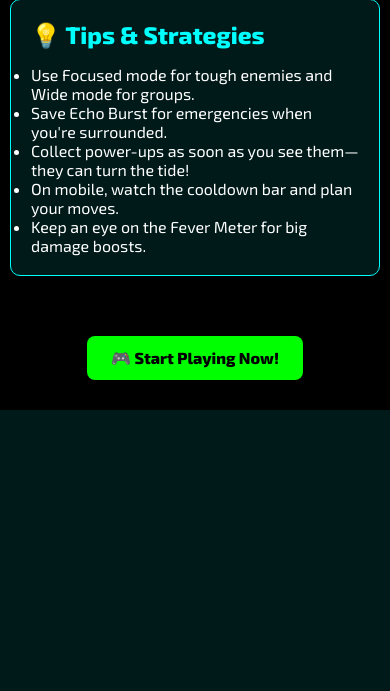
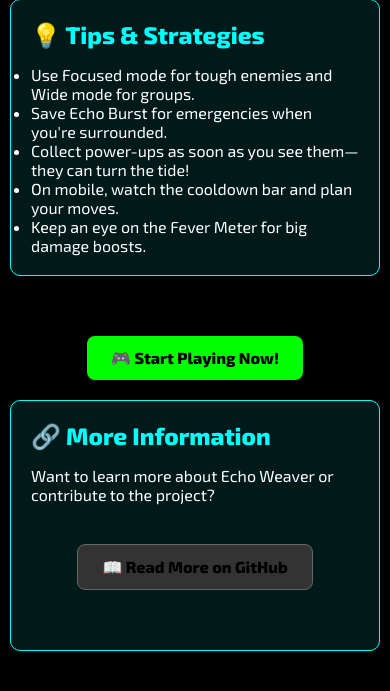
Before and after one commit to PixelCode01/Echo-Weaver, a Flask app: page /guide in a window 390 px wide. Shown: the part 4099-4790 px from the top of the page. Before the commit the page ends 4509 px from the top, so only its background shows below. Run offline with Flask 3, Linux system fonts and the light colour scheme.

Commit message:
Fix guide page scrolling, add GitHub link, and improve mobile touch cooldown system
- Fix guide page scrolling with better CSS overrides
- Add GitHub link to guide page for more information
- Improve mobile touch cooldown system with better balance
- Reduce base cooldown from 350ms to 200ms for better responsiveness
- Reduce max cooldown from 1000ms to 800ms to keep game playable
- Reduce score factor from 0.5 to 0.3 for better balance
- Add visual feedback with color-coded progress bar (red->orange->green)
- Add time remaining display in cooldown label
- Add debug logging for touch cooldown calculations
- Ensure touch cooldown resets properly when game resets
- Make mobile controls globally accessible for proper reset handling

```diff
--- a/static/js/game.js
+++ b/static/js/game.js
@@ -1270,6 +1270,12 @@ class Game {
         this.startPos = null;
         this.invalidWaveAttempt = null;
         this.lastEnemySpawnTime = Date.now();
+
+        // Reset mobile controls if they exist
+        if (window.mobileControls) {
+            window.mobileControls.resetTouchCooldown();
+        }
+
         // Don't reset playerName to preserve it between games
 
         // Reset wave manager
--- a/static/js/main.js
+++ b/static/js/main.js
@@ -646,6 +646,7 @@ document.addEventListener('DOMContentLoaded', () => {
 
         // Initialize mobile controls
         const mobileControls = new MobileControls(game);
+        window.mobileControls = mobileControls; // Make it globally accessible
 
         // Update mobile controls in the game loop
         const originalGameUpdate = game.update;
--- a/static/js/settings.js
+++ b/static/js/settings.js
@@ -39,9 +39,9 @@ const SETTINGS = {
     SPEED_LIMIT_AFTER_200: 3.5,  // Max speed after score 200
 
     // Mobile touch cooldown settings (new)
-    MOBILE_TOUCH_COOLDOWN_BASE: 350,  // Base cooldown in ms
-    MOBILE_TOUCH_COOLDOWN_MAX: 1000,  // Maximum cooldown in ms
-    MOBILE_TOUCH_COOLDOWN_SCORE_FACTOR: 0.5,  // How much score affects cooldown
+    MOBILE_TOUCH_COOLDOWN_BASE: 200,  // Base cooldown in ms (reduced for better responsiveness)
+    MOBILE_TOUCH_COOLDOWN_MAX: 800,   // Maximum cooldown in ms (reduced to keep game playable)
+    MOBILE_TOUCH_COOLDOWN_SCORE_FACTOR: 0.3,  // How much score affects cooldown (reduced for better balance)
 
     // Boss enemy settings
     BOSS_ENEMY_RADIUS: 40,
--- a/templates/guide.html
+++ b/templates/guide.html
@@ -14,6 +14,13 @@
             overflow: auto !important;
             height: auto !important;
             min-height: 100vh;
+            position: relative;
+            overflow-x: hidden;
+        }
+
+        /* Ensure the guide page can scroll */
+        body.guide-page {
+            overflow-y: scroll !important;
         }
 
         .guide-container {
@@ -23,6 +30,9 @@
             background: #000;
             color: #fff;
             min-height: 100vh;
+            position: relative;
+            z-index: 1;
+            overflow: visible;
         }
         .guide-header { text-align: center; margin-bottom: 40px; }
         .guide-header h1 { color: #00ff00; font-size: 2.5em; margin-bottom: 10px; }
@@ -143,6 +153,16 @@
         <div style="text-align: center; margin-top: 40px;">
             <a href="/" class="back-button">🎮 Start Playing Now!</a>
         </div>
+
+        <div class="guide-section">
+            <h2>🔗 More Information</h2>
+            <p>Want to learn more about Echo Weaver or contribute to the project?</p>
+            <div style="text-align: center; margin: 20px 0;">
+                <a href="https://github.com/PixelCode01/Echo-Weaver" target="_blank" class="back-button" style="background: #333; border: 1px solid #666;">
+                    📖 Read More on GitHub
+                </a>
+            </div>
+        </div>
     </div>
 </body>
 </html>
```
Also changed, not shown: static/js/mobile_controls.js (+34 -4 lines).
